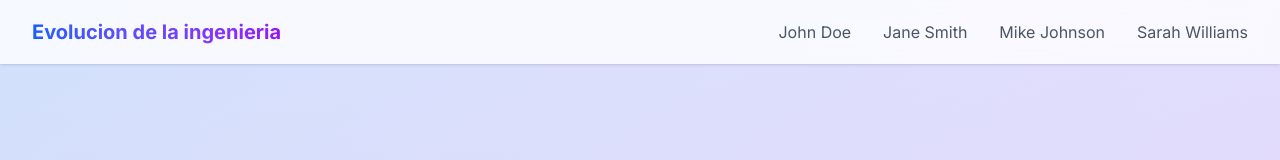
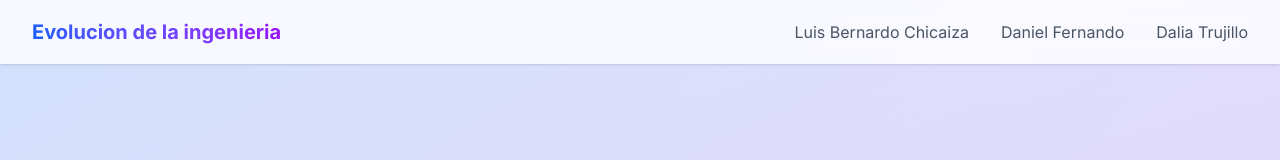
Before and after one commit to DavidsDvm/trabajo-final-arquitectura, a Next.js app: page / in a window 1280 px wide. Shown: the top 160 px of the page. Built offline with nearby package versions, Linux system fonts and the light colour scheme.

Commit message:
Feat: updated navbar with real names

```diff
--- a/src/components/Navbar.tsx
+++ b/src/components/Navbar.tsx
@@ -4,10 +4,9 @@ import Link from 'next/link';
 import { motion } from 'framer-motion';
 
 const interviewees = [
-  { name: 'John Doe', path: '/interviewee1' },
-  { name: 'Jane Smith', path: '/interviewee2' },
-  { name: 'Mike Johnson', path: '/interviewee3' },
-  { name: 'Sarah Williams', path: '/interviewee4' },
+  { name: 'Luis Bernardo Chicaiza', path: '/interviewee1' },
+  { name: 'Daniel Fernando', path: '/interviewee2' },
+  { name: 'Dalia Trujillo', path: '/interviewee3' },
 ];
 
 export default function Navbar() {
```
